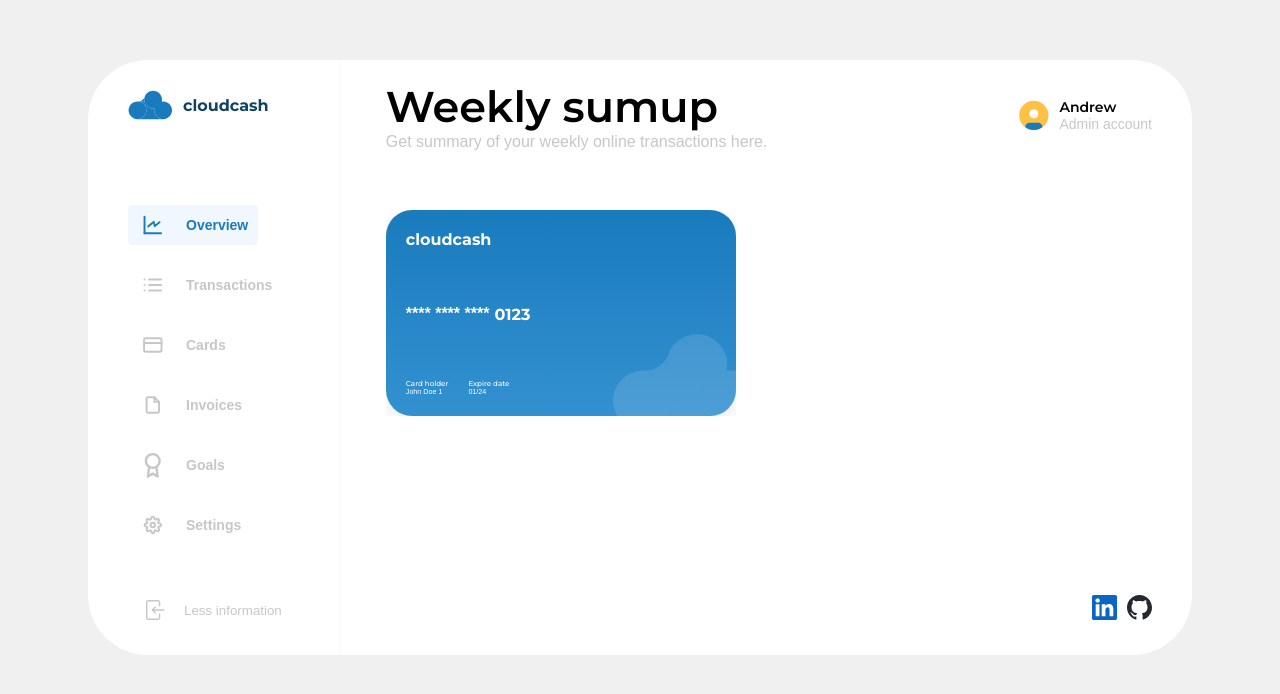
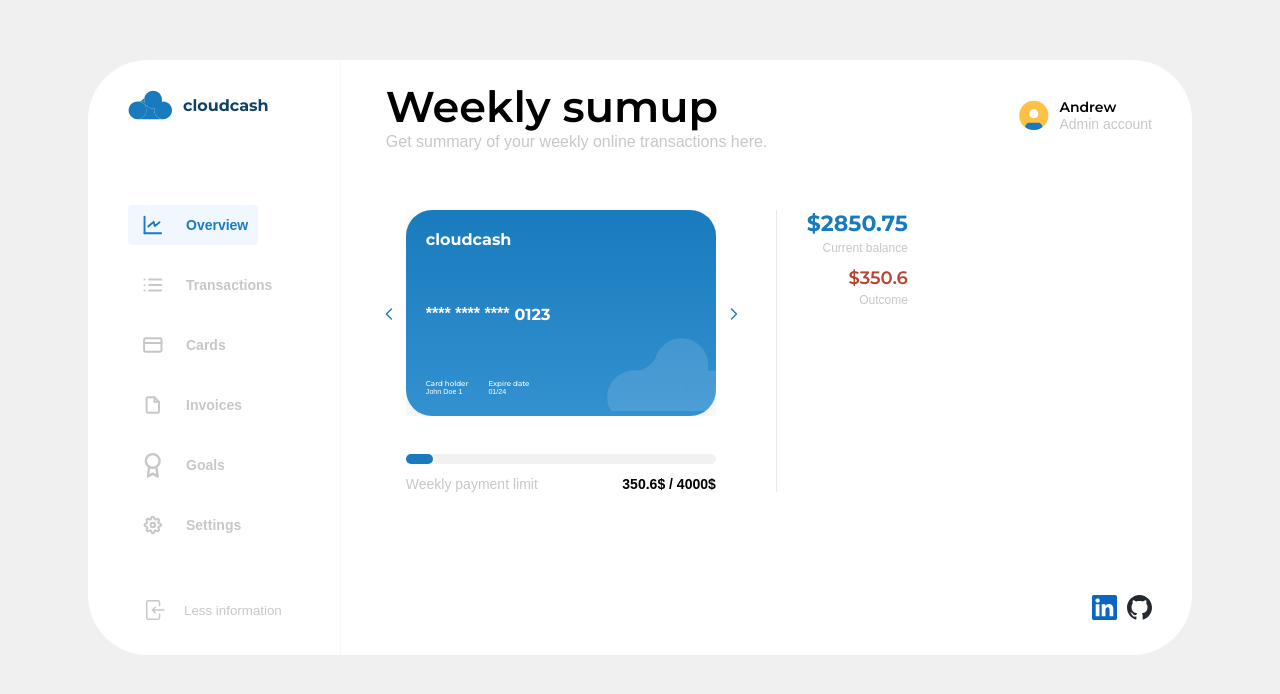
Before and after one commit to Smd16Bi/cloudcash, a React (Create React App) app: page / in a window 1280 px wide. Shown: the top 694 px of the page. Built offline with nearby package versions, Linux system fonts and the light colour scheme; a web font is replaced by a local one.

Commit message:
added card components

```diff
--- a/src/component/cards/Cards.tsx
+++ b/src/component/cards/Cards.tsx
@@ -1,7 +1,7 @@
 import React from 'react';
 import style from './card.module.css';
 import Slider from '../../ui/slider/Slider';
-
+import ProgressBar from '../../ui/progressBar/ProgressBar';
 const sl = [
   {
     name: 'John Doe 1',
@@ -25,13 +25,42 @@ const sl = [
   },
 ];
 
+const valueMoney = {
+  currentValue: 2850.75,
+  maxValue: 4000,
+  outcome: 350.6,
+  currencySymbol: '$',
+};
+
 const Cards = () => {
   return (
     <div className={style.cards}>
       <div className={style.card_left}>
         <Slider className={style.slider} slides={sl} />
+        <ProgressBar
+          maxValue={valueMoney.maxValue}
+          outCome={valueMoney.outcome}
+          currencySymbol={valueMoney.currencySymbol}
+        />
       </div>
-      <div className={style.card_right}></div>
+      <div className={style.card_right}>
+        <div className={style.current}>
+          <p>
+            {valueMoney.currencySymbol}
+
+            {valueMoney.currentValue}
+          </p>
+          <span className={style.label}>Current balance</span>
+        </div>
+        <div className={style.outcome}>
+          <p>
+            {valueMoney.currencySymbol}
+
+            {valueMoney.outcome}
+          </p>
+          <span className={style.label}>Outcome</span>
+        </div>
+      </div>
     </div>
   );
 };
--- a/src/component/cards/card.module.css
+++ b/src/component/cards/card.module.css
@@ -7,9 +7,88 @@
 .card_left {
   flex: 1;
   max-width: 350px;
+  padding-right: 40px;
+  border-right: 1px solid #E8E8E8;
 }
 
 .slider {}
 
 
-.card_right {}
+.card_right {
+  padding-left: 30px;
+  display: flex;
+  flex-direction: column;
+  align-items: flex-end;
+}
+
+.current {
+  text-align: right;
+}
+
+.current p {
+  font-family: var(--font-heading);
+  color: var(--color-active);
+  font-size: 22px;
+  font-style: normal;
+  font-weight: 700;
+  line-height: normal;
+}
+
+.label {
+  color: var(--color-secondary);
+  font-family: var(--font-body);
+  font-size: 12px;
+  font-style: normal;
+  font-weight: 400;
+  line-height: normal;
+  text-align: right;
+}
+
+.outcome {
+  margin-top: 10px;
+  text-align: right;
+}
+
+.outcome p {
+  color: #BB4430;
+  font-family: var(--font-heading);
+  font-size: 18px;
+  font-style: normal;
+  font-weight: 600;
+  line-height: normal;
+}
+
+@media(max-width: 1250px) {
+  .cards {
+    flex-direction: column;
+  }
+
+  .card_left {
+    max-width: 350px;
+    padding-right: 0px;
+    border-right: none
+  }
+
+  .card_right {
+    max-width: 350px;
+    margin-top: 20px;
+    flex-direction: row;
+    justify-content: space-between;
+    align-items: flex-start;
+    padding-left: 0px;
+  }
+
+  .outcome {
+    margin-top: 0px;
+  }
+
+  .current,
+  .outcome {
+    text-align: left;
+  }
+
+  .current p,
+  .outcome p {
+    font-size: 16px;
+  }
+}
--- /dev/null
+++ b/src/ui/progressBar/ProgressBar.tsx
@@ -0,0 +1,34 @@
+import React from 'react';
+import style from './progressBar.module.css';
+
+type ProgressProp = {
+  maxValue: number;
+  outCome: number;
+  currencySymbol: string;
+};
+
+const ProgressBar: React.FC<ProgressProp> = ({ maxValue, outCome, currencySymbol }) => {
+  return (
+    <div className={style.wrapper}>
+      <div className={style.bar}>
+        <progress id="progress-bar" max={maxValue} value={outCome}></progress>
+      </div>
+      <div className={style.info}>
+        <p className={style.text}>Weekly payment limit</p>
+        <p className={style.money}>
+          <span className={style.current_value}>
+            {outCome}
+            {currencySymbol}
+          </span>
+          <span className={style.line}> / </span>
+          <span className={style.max_value}>
+            {maxValue}
+            {currencySymbol}
+          </span>
+        </p>
+      </div>
+    </div>
+  );
+};
+
+export default ProgressBar;
--- /dev/null
+++ b/src/ui/progressBar/progressBar.module.css
@@ -0,0 +1,56 @@
+.wrapper {
+  max-width: 310px;
+  margin: 30px auto 0 auto;
+}
+
+.bar {}
+
+.bar progress {
+  width: 100%;
+  height: 10px;
+  -webkit-appearance: none;
+  appearance: none;
+}
+
+.bar progress::-webkit-progress-bar {
+  border-radius: 15px;
+  background-color: #F1F1F1;
+
+}
+
+.bar progress::-webkit-progress-value {
+  border-radius: 15px;
+  background-color: #197BBD;
+}
+
+
+.info {
+  display: flex;
+  align-items: center;
+  justify-content: space-between;
+  margin-top: 10px;
+}
+
+.text {
+  color: var(--color-secondary);
+  font-family: var(--font-body);
+  font-size: 14px;
+  font-style: normal;
+  font-weight: 400;
+  line-height: normal;
+}
+
+.money {
+  color: var(--color-heading);
+  font-family: var(--font-body);
+  font-size: 14px;
+  font-style: normal;
+  font-weight: 600;
+  line-height: normal;
+}
+
+.current_value {}
+
+.line {}
+
+.max_value {}
--- a/src/ui/slider/Slider.jsx
+++ b/src/ui/slider/Slider.jsx
@@ -1,16 +1,34 @@
 import React from 'react';
+import PropTypes from 'prop-types';
+
 import { Swiper, SwiperSlide } from 'swiper/react';
-import PropTypes from 'prop-types';
+import { Navigation } from 'swiper/modules';
+
 import 'swiper/css';
+import 'swiper/css/navigation';
 import './slider.css';
+
+import iconPrev from "../../assets/icon-prev.svg"
+import iconNext from "../../assets/icons-next.svg"
+
 
 import cloud from "../../assets/icon-cloud.svg"
 const Slider = ({ className, slides }) => {
+  const swiperRef = React.useRef();
   return (
+    <div className='swiper-container'>
+      <button className='swiper-button swiper-prev' onClick={() => swiperRef.current?.slidePrev()}>
+        <img src={iconPrev} alt="Icon prev" />
+      </button>
       <Swiper
+        modules={[Navigation]}
+        loop={true}
         className={className}
         spaceBetween={50}
         slidesPerView={1}
+        onBeforeInit={(swiper) => {
+          swiperRef.current = swiper;
+        }}
       >
         {
           slides.map(el => {
@@ -35,6 +53,11 @@ const Slider = ({ className, slides }) => {
           })
         }
       </Swiper>
+      <button className='swiper-button swiper-next' onClick={() => swiperRef.current?.slideNext()}>
+        <img src={iconNext} alt="Icon next" />
+      </button>
+    </div>
+
   );
 };
 
--- a/src/ui/slider/slider.css
+++ b/src/ui/slider/slider.css
@@ -80,3 +80,34 @@
   font-weight: 500;
   line-height: normal;
 }
+
+.swiper-container {
+  position: relative;
+  padding: 0 20px;
+}
+
+.swiper-button {
+  background-color: transparent;
+  border: none;
+  outline: none;
+  position: absolute;
+  top: 50%;
+  transform: translateY(-50%);
+  width: 12px;
+  height: 12px;
+  cursor: pointer;
+}
+
+.swiper-button img {
+  width: 12px;
+  height: 12px;
+  pointer-events: none;
+}
+
+.swiper-next {
+  right: 2px;
+}
+
+.swiper-prev {
+  left: -9px;
+}
```
Also changed, not shown: src/assets/icon-prev.svg (added), src/assets/icons-next.svg (added). Lines whose indentation alone changed are shown as unchanged.
